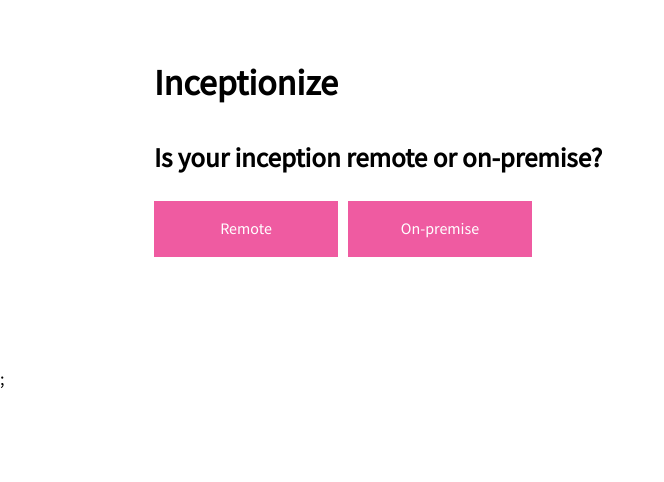
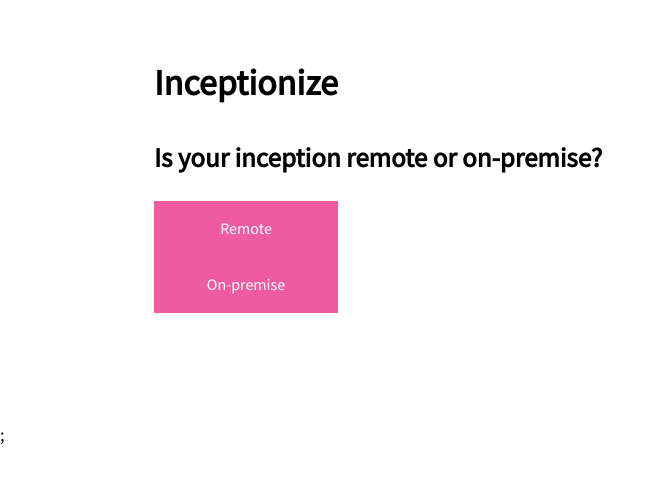
Before and after one commit to Inceptionize/inceptionize, a Next.js app: page /remote in a window 1280 px wide. Shown: the top 482 px of the page, without its empty margins (0-664 px from the left). Built offline with nearby package versions, Linux system fonts and the light colour scheme.

Commit message:
WIP remote context

```diff
--- a/pages/remote.tsx
+++ b/pages/remote.tsx
@@ -1,13 +1,24 @@
-import React, { ReactElement } from "react";
+import React, { ReactElement, useContext } from "react";
 import Layout from "../components/layout";
 import DecisionButton from "../components/decision-button";
+import RemoteContext from "../components/remote/remotecontext";
 
 function Remote(): ReactElement {
+  const { setRemoteness } = useContext(RemoteContext);
+
   return (
     <Layout>
       <h2>Is your inception remote or on-premise?</h2>
-      <DecisionButton href="/choice" text="Remote" />
-      <DecisionButton href="/choice" text="On-premise" />
+      <div
+        onClick={(): any => {
+          setRemoteness(true);
+        }}
+      >
+        <DecisionButton href="/choice" text="Remote" />
+      </div>
+      <div>
+        <DecisionButton href="/choice" text="On-premise" />
+      </div>
     </Layout>
   );
 }
```
Also changed, not shown: 1 other file (tests, documents, lock files or other folders).
